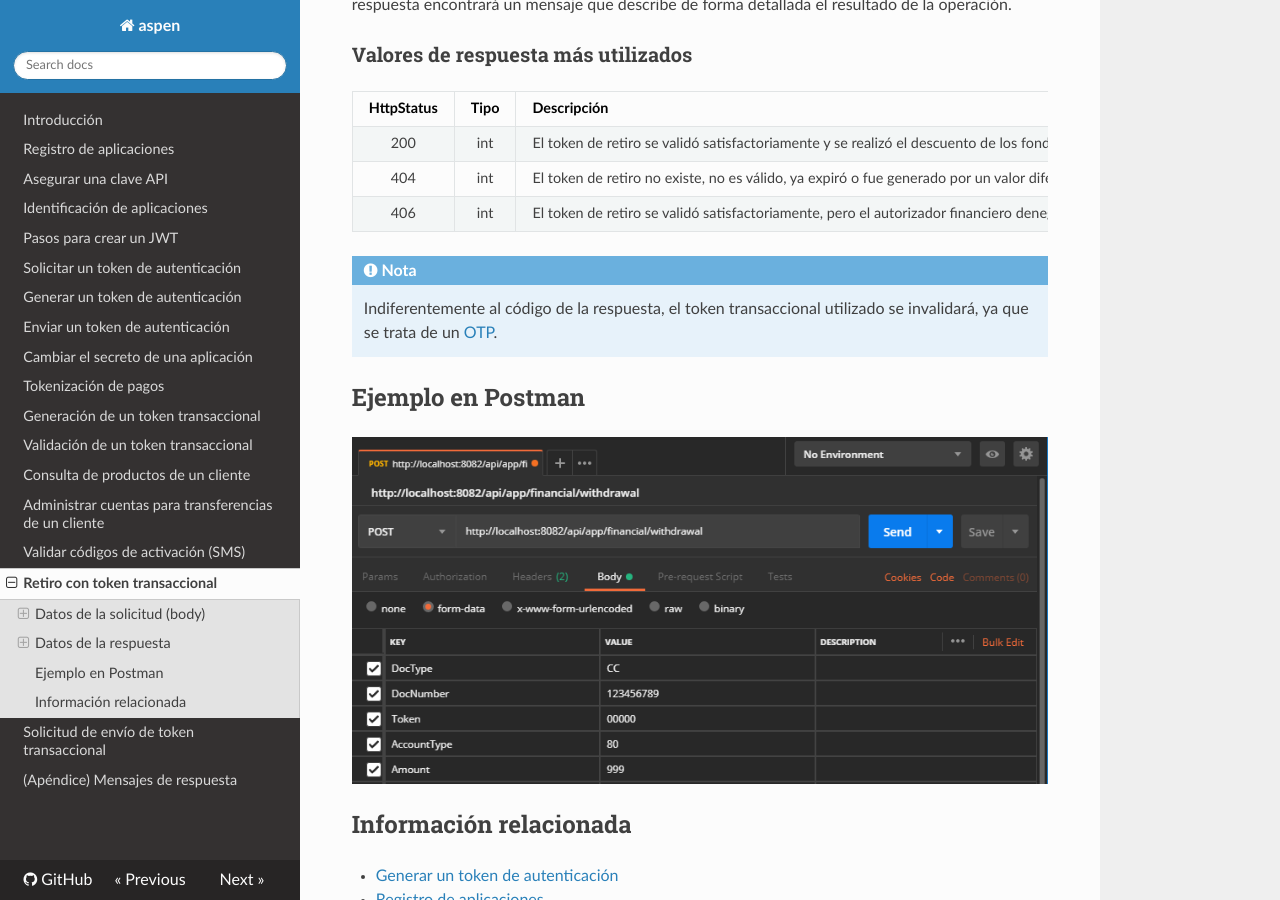
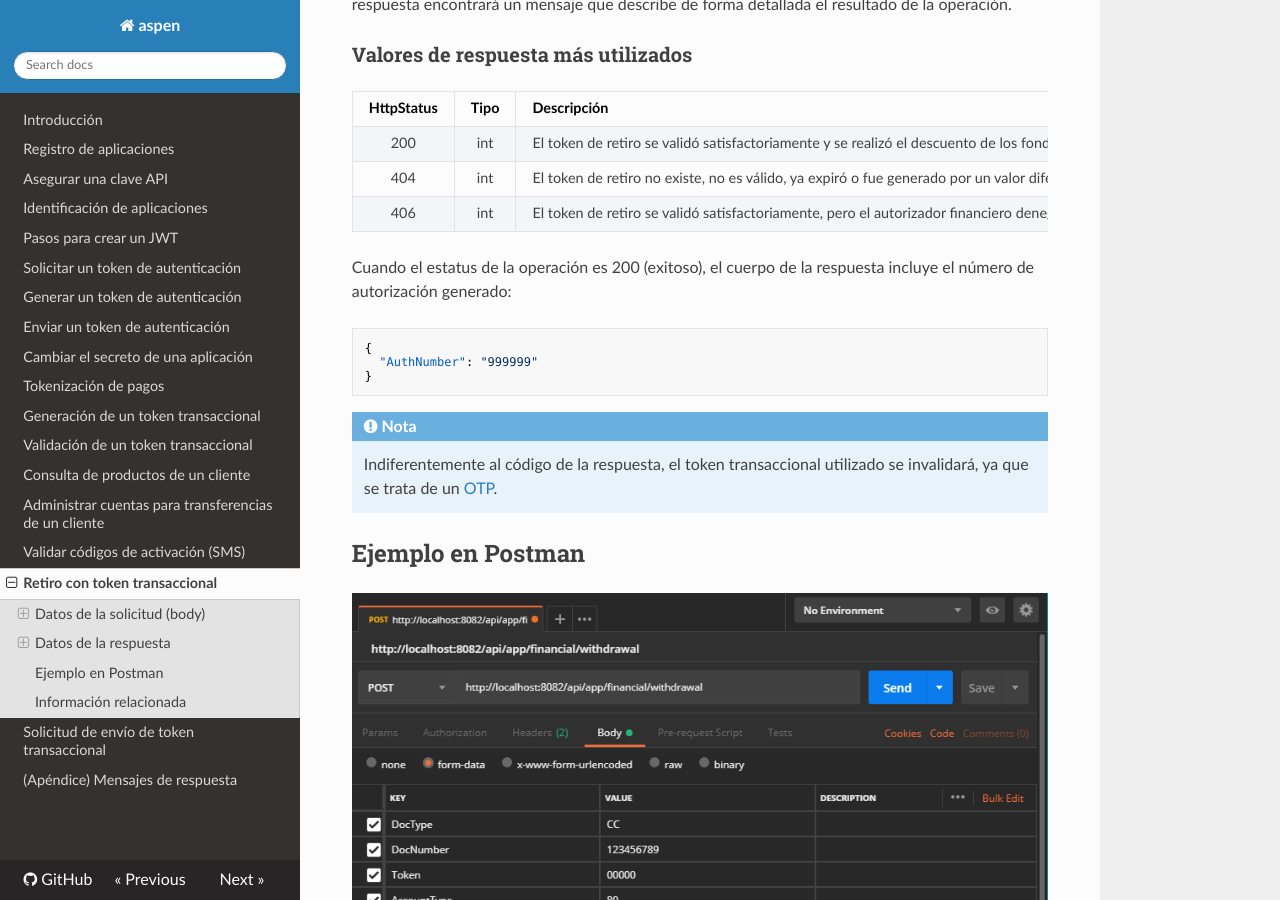
Before and after one commit to menchi2000/Aspen, an MkDocs documentation site: the page built from docs/Perform-Withdrawal.md, in a window 1280 px wide and 900 px high, scrolled down 1235 px. Built offline with MkDocs 1.6.1, drawn with Linux system fonts in a browser that asks for light colours; nearby versions of some CDN libraries; old or Windows-style settings are respelled for this version of MkDocs.

Commit message:
Update Perform-Withdrawal.md
Inclusión del número de autorización en la respuesta.

````diff
--- a/docs/Perform-Withdrawal.md
+++ b/docs/Perform-Withdrawal.md
@@ -46,6 +46,14 @@ HttpStatus | Tipo | Descripción
 404 | int | El token de retiro no existe, no es válido, ya expiró o fue generado por un valor diferente.
 406 | int | El token de retiro se validó satisfactoriamente, pero el autorizador financiero denegó la transacción.
 
+Cuando el estatus de la operación es 200 (exitoso), el cuerpo de la respuesta incluye el número de autorización generado:
+
+```json
+{
+  "AuthNumber": "999999"
+}
+```
+
 <div class="admonition info">
    <p class="first admonition-title">Nota</p>
    <p class="last">Indiferentemente al código de la respuesta, el token transaccional utilizado se invalidará, ya que se trata de un <a href="https://en.wikipedia.org/wiki/One-time_password" target="_blank">OTP</a>.</p>
````
